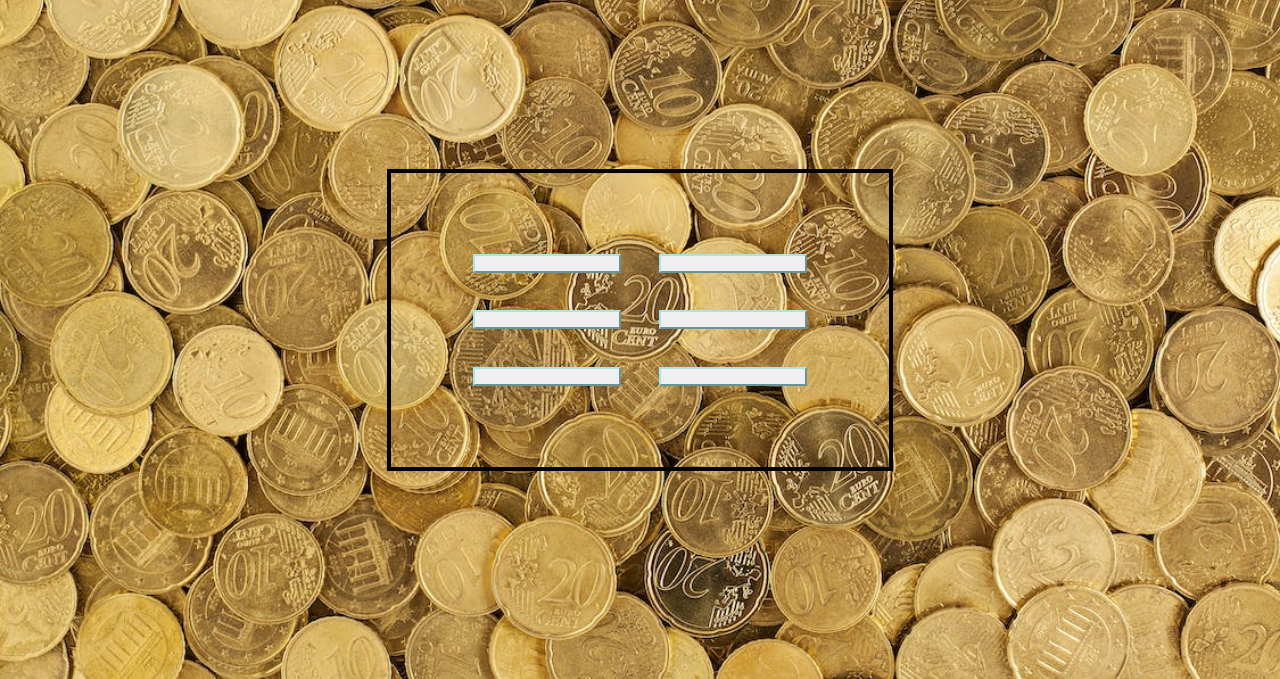
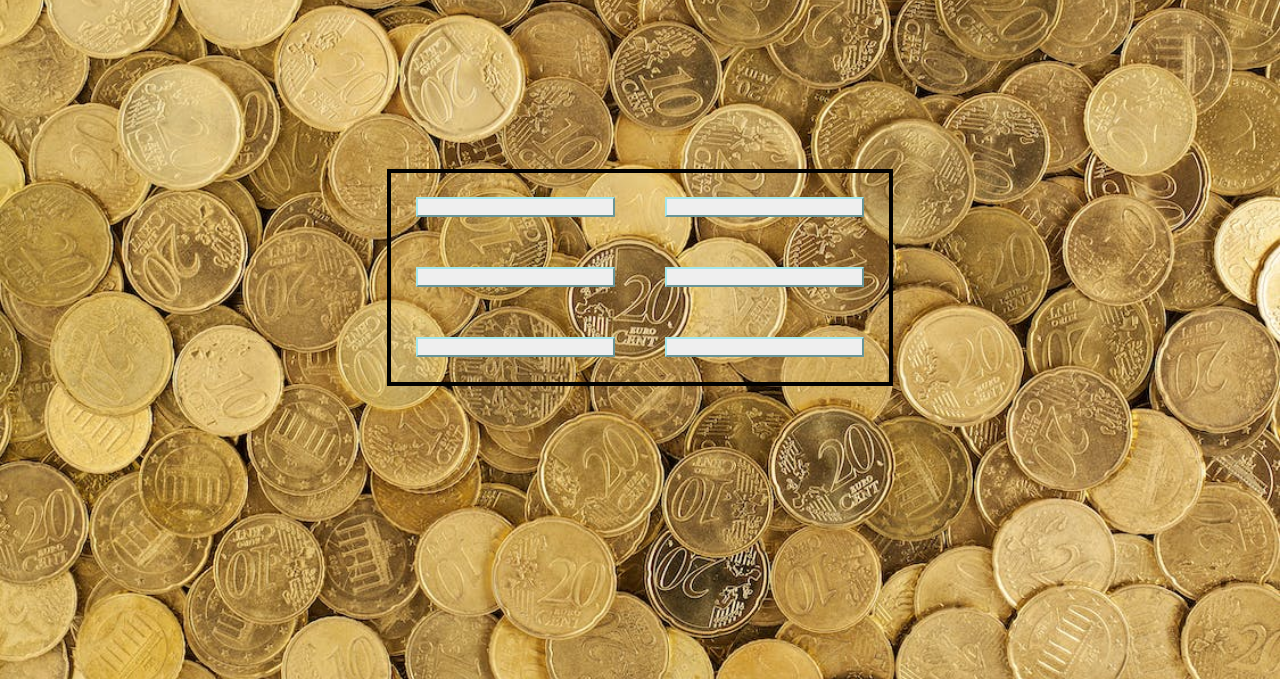
Before and after one commit to cristiamgomez/BANKOC, a plain HTML site: page consul_movi.html in a window 1280 px wide. Shown: the part 121-800 px from the top of the page. Drawn offline with Linux system fonts and the light colour scheme.

Commit message:
Update consul_movi.css

```diff
--- a/consul_movi.css
+++ b/consul_movi.css
@@ -11,7 +11,7 @@
     }
 
    section{
-       margin: 15%;
+       margin-top: 15%;
    }
    .register_title{
        text-align: center;
@@ -30,7 +30,6 @@
      font-size: 11px;
      margin-left: 30%;
      margin-right: 30%;
-     padding: 5%;
    }
 
    .container2 input{
@@ -40,6 +39,6 @@
 
    .input-button {
     width: 40%;
-    height: 60%;
+    height: 20px;
     margin: 5%;
-}
+   }
```
